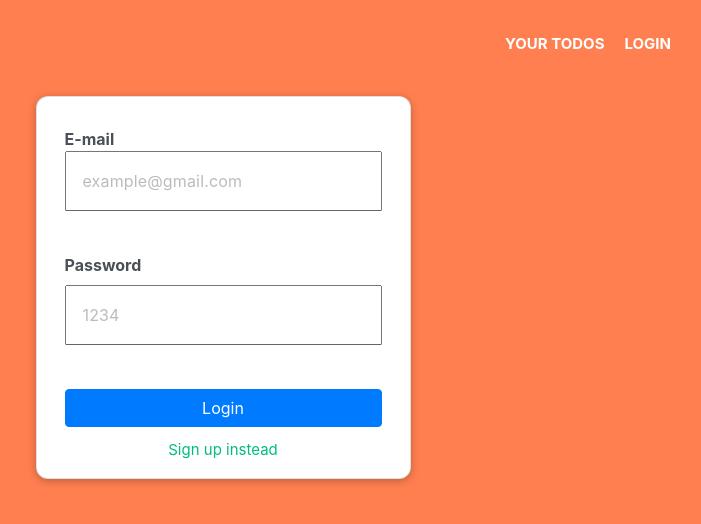
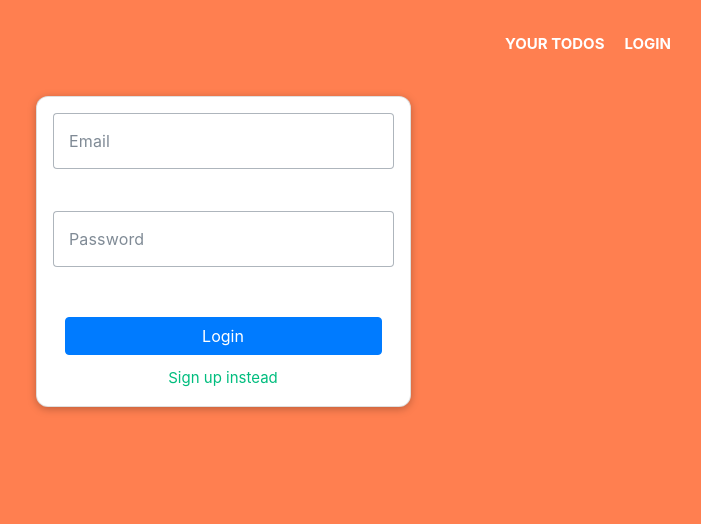
Before and after one commit to huyviet1995/todolist-vue, a Vue app: page /auth in a window 1280 px wide. Shown: the top 524 px of the page, without its empty margins (417-1118 px from the left). Built offline with nearby package versions, Linux system fonts and the light colour scheme.

Commit message:
Adding the vuelify styling to help to apply the vuelify style

```diff
--- a/src/components/UserAuth.vue
+++ b/src/components/UserAuth.vue
@@ -1,31 +1,24 @@
 <template>
   <base-card>
     <form @submit.prevent="submitForm">
-      <div class="form-control">
-        <label for="email">E-mail</label>
-        <div v-show="!formIsValid" class="error text-danger">{{ error }}</div>
       <v-text-field
         :error-messages="emailErrors"
-          type="email"
-          id="email"
+        variant="outlined"
+        label="Email"
         placeholder="example@gmail.com"
         v-model.trim="email"
         @input="v$.email.$touch()"
         @blur="v$.email.$touch()"
       />
-      </div>
-      <div class="form-control">
-        <label for="password">Password</label>
       <v-text-field
+        label="Password"
+        variant="outlined"
         :error-messages="passwordErrors"
-          type="password"
-          id="password"
         placeholder="1234"
         v-model.trim="password"
         @input="v$.password.$touch()"
         @blur="v$.password.$touch()"
       />
-      </div>
       <div className="button-groups">
         <button class="btn btn-primary mt-2" :disabled="getLoadingState">
           <span
@@ -139,6 +132,11 @@ export default {
 </script>
 
 <style scoped>
+form {
+  display: flex;
+  flex-direction: column;
+  gap: 20px;
+}
 .form-control {
   margin: 0.5rem 0;
   width: 100%;
@@ -146,19 +144,11 @@ export default {
   border: none;
 }
 
-label {
+/* label {
   font-weight: bold;
   margin-bottom: 0.5rem;
   display: block;
-}
-
-input {
-  display: block;
-  width: 100%;
-  font: inherit;
-  border: 1px solid #ccc;
-  padding: 0.15rem;
-}
+} */
 
 .button-groups {
   padding: 0 12px;
@@ -182,13 +172,6 @@ button span {
   margin-right: 4px;
 }
 
-input:focus,
-textarea:focus {
-  border-color: #3d008d;
-  background-color: #faf6ff;
-  outline: none;
-}
-
 .error {
   margin-top: -8px;
 }
--- a/src/main.js
+++ b/src/main.js
@@ -8,6 +8,7 @@ import "./assets/main.css";
 // Vuetify
 import * as components from "vuetify/components";
 import * as directives from "vuetify/directives";
+import 'vuetify/styles';
 
 const vuetify = createVuetify({
   components,
--- a/src/pages/HomePage.vue
+++ b/src/pages/HomePage.vue
@@ -2,7 +2,7 @@
   <h1 class="text-white">TO-DO LIST</h1>
   <base-card>
     <section
-      class="main-container m-auto bg-red d-flex align-items-center flex-column"
+      class="main-container m-auto d-flex align-items-center flex-column"
     >
       <div class="row w-100 m-3 d input-container">
         <div class="col-sm-10 px-0">
```
Lines whose indentation alone changed are shown as unchanged.
